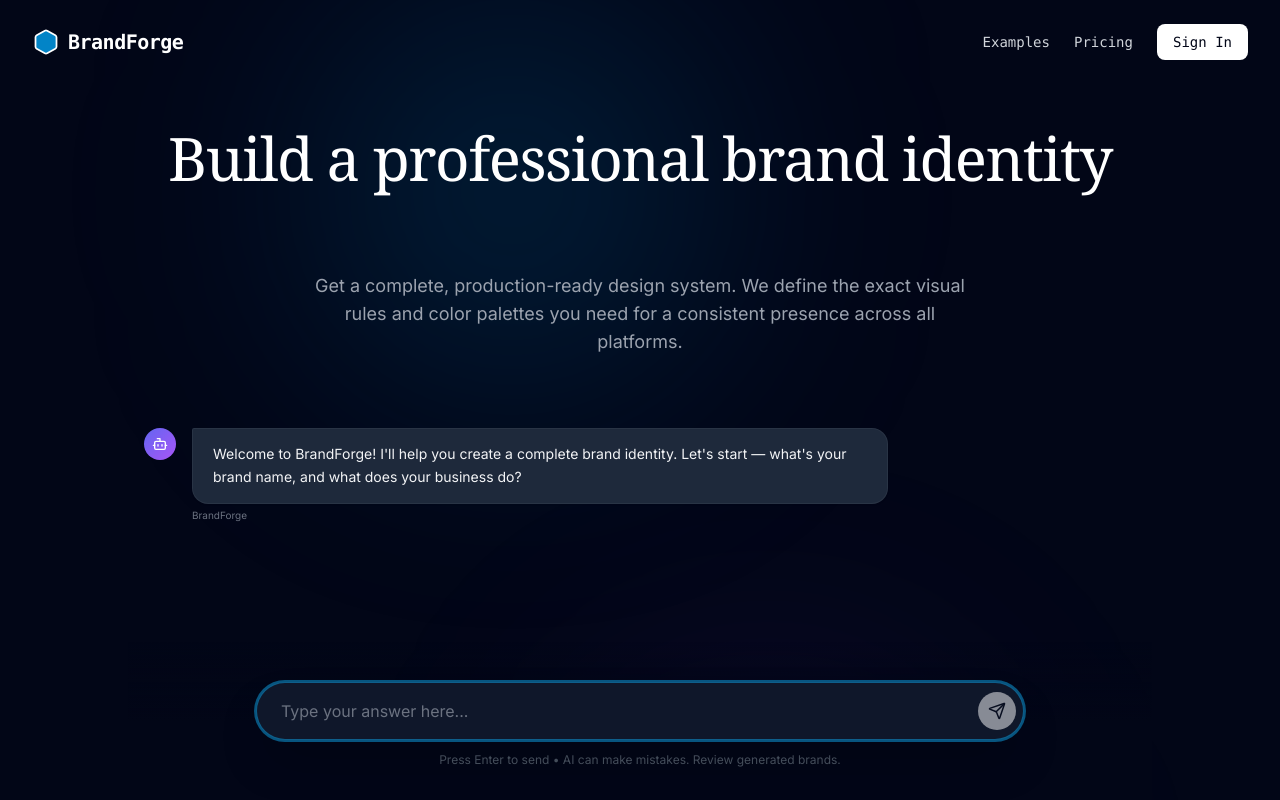
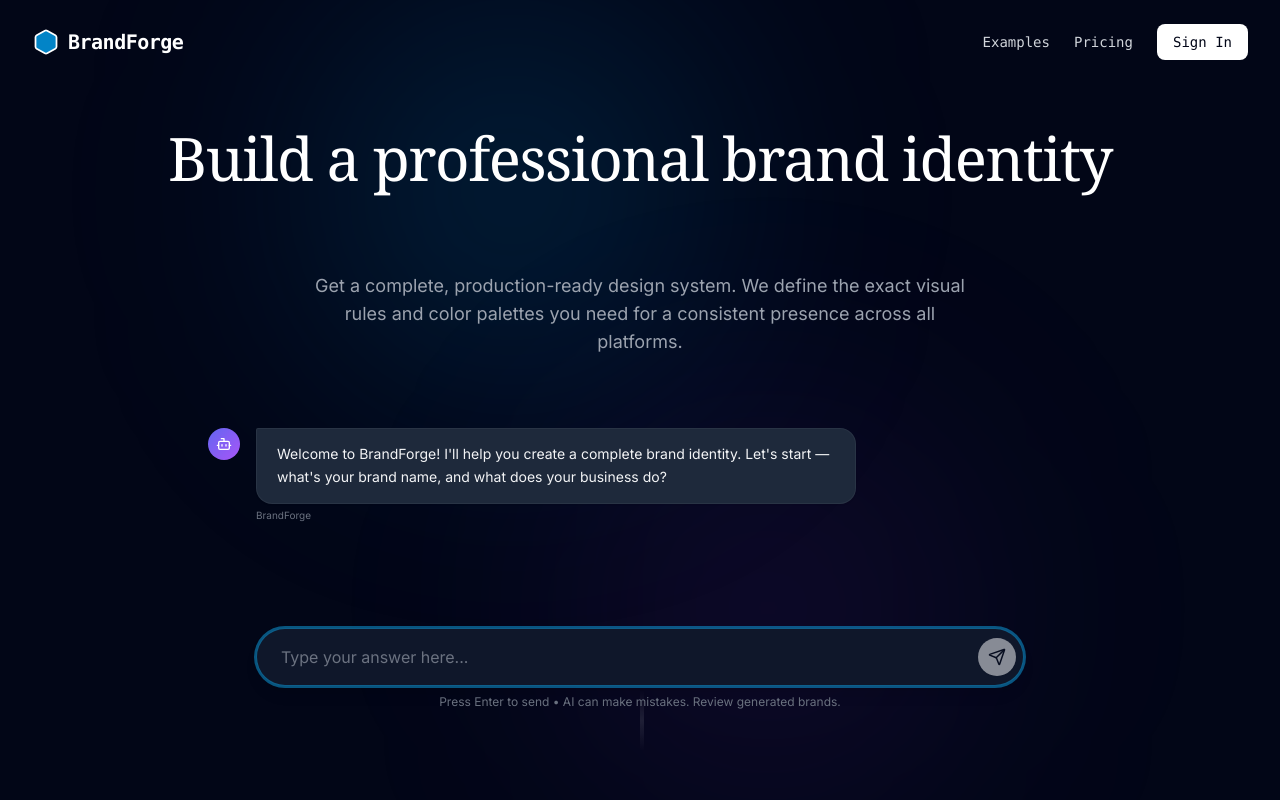
Before and after one commit to l3en00725/Brand-Generator, a React (Vite) app: page / in a window 1280 px wide. Shown: the top 800 px of the page. Built offline with nearby package versions, Linux system fonts and the light colour scheme.

Commit message:
ui: improve chat interface layout and spacing
- Better message area visibility with improved spacing
- Cleaner input field styling without visual clutter
- Proper height constraints for chat messages area
- Improved overall layout hierarchy

```diff
--- a/App.tsx
+++ b/App.tsx
@@ -66,7 +66,7 @@ function App() {
         <div className="absolute bottom-0 right-1/4 w-96 h-96 bg-purple-600/10 rounded-full blur-[128px] pointer-events-none"></div>
 
         <div className="flex-1 w-full max-w-7xl mx-auto px-4 sm:px-6 lg:px-8 relative z-10 flex flex-col">
-          <div className="text-center mb-10">
+          <div className="text-center mb-12">
             <h1 className="text-4xl sm:text-5xl md:text-6xl font-serif text-white mb-6 tracking-tight">
               Build a professional brand identity <br />
               <span className="text-transparent bg-clip-text bg-gradient-to-r from-brand-400 to-purple-400">
@@ -78,7 +78,9 @@ function App() {
             </p>
           </div>
 
-          <ChatInterface />
+          <div className="flex-1 flex items-start justify-center">
+            <ChatInterface />
+          </div>
         </div>
 
         {/* Scroll Indicator */}
--- a/components/Chat/ChatInterface.tsx
+++ b/components/Chat/ChatInterface.tsx
@@ -368,15 +368,16 @@ Please generate an updated brand strategy JSON with new colors and logo prompts
 
   // Chat Phase (Default)
   return (
-    <div className="flex flex-col items-center w-full max-w-5xl mx-auto min-h-[600px] relative z-10">
+    <div className="flex flex-col w-full max-w-4xl mx-auto relative z-10">
       {/* Chat Messages Area */}
-      <div className="w-full flex-1 overflow-y-auto px-4 py-8 mb-4 max-h-[70vh] scrollbar-hide">
+      <div className="w-full overflow-y-auto px-4 py-6 mb-6 max-h-[calc(100vh-350px)] min-h-[200px] scrollbar-hide">
+        <div className="space-y-6">
           {messages.map((msg, idx) => (
             <MessageBubble key={idx} message={msg} />
           ))}
 
           {status === ChatStatus.LOADING && (
-          <div className="flex w-full mb-6 justify-start animate-fade-in">
+            <div className="flex w-full justify-start animate-fade-in">
               <div className="flex max-w-[75%] gap-4">
                 <div className="flex-shrink-0 w-8 h-8 rounded-full bg-gradient-to-br from-indigo-500 to-purple-500 flex items-center justify-center">
                   <Sparkles size={16} className="text-white animate-pulse" />
@@ -403,10 +404,12 @@ Please generate an updated brand strategy JSON with new colors and logo prompts
 
           <div ref={messagesEndRef} />
         </div>
+      </div>
 
       {/* Input Area */}
-      <div className="w-full px-4 pb-8 sticky bottom-0 bg-gradient-to-t from-dark-900 via-dark-900 to-transparent pt-10">
+      <div className="w-full px-4 pb-4">
         <div className="relative max-w-3xl mx-auto">
+          <div className="relative">
             <input
               ref={inputRef}
               type="text"
@@ -414,20 +417,21 @@ Please generate an updated brand strategy JSON with new colors and logo prompts
               onChange={(e) => setInputValue(e.target.value)}
               onKeyDown={handleKeyDown}
               placeholder="Type your answer here..."
-            className="w-full bg-dark-800 text-white placeholder-gray-500 border border-white/10 rounded-full py-4 pl-6 pr-14 focus:outline-none focus:ring-2 focus:ring-brand-500/50 focus:border-brand-500/50 shadow-2xl transition-all"
+              className="w-full bg-dark-800 text-white placeholder-gray-500 border border-white/10 rounded-full py-4 pl-6 pr-14 focus:outline-none focus:ring-2 focus:ring-brand-500/50 focus:border-brand-500/50 shadow-lg transition-all"
               disabled={status === ChatStatus.LOADING}
               autoFocus
             />
             <button
               onClick={handleSendMessage}
               disabled={!inputValue.trim() || status === ChatStatus.LOADING}
-            className="absolute right-2 top-1/2 -translate-y-1/2 p-2.5 bg-white text-dark-900 rounded-full hover:bg-gray-200 disabled:opacity-50 disabled:cursor-not-allowed transition-all"
+              className="absolute right-2 top-1/2 -translate-y-1/2 p-2.5 bg-white text-dark-900 rounded-full hover:bg-gray-200 disabled:opacity-50 disabled:cursor-not-allowed transition-all shadow-sm"
             >
               <Send size={18} />
             </button>
           </div>
-        <div className="text-center mt-3 text-xs text-gray-600">
+          <div className="text-center mt-2 text-xs text-gray-500">
             Press Enter to send • AI can make mistakes. Review generated brands.
+          </div>
         </div>
       </div>
     </div>
```
Lines whose indentation alone changed are shown as unchanged.
